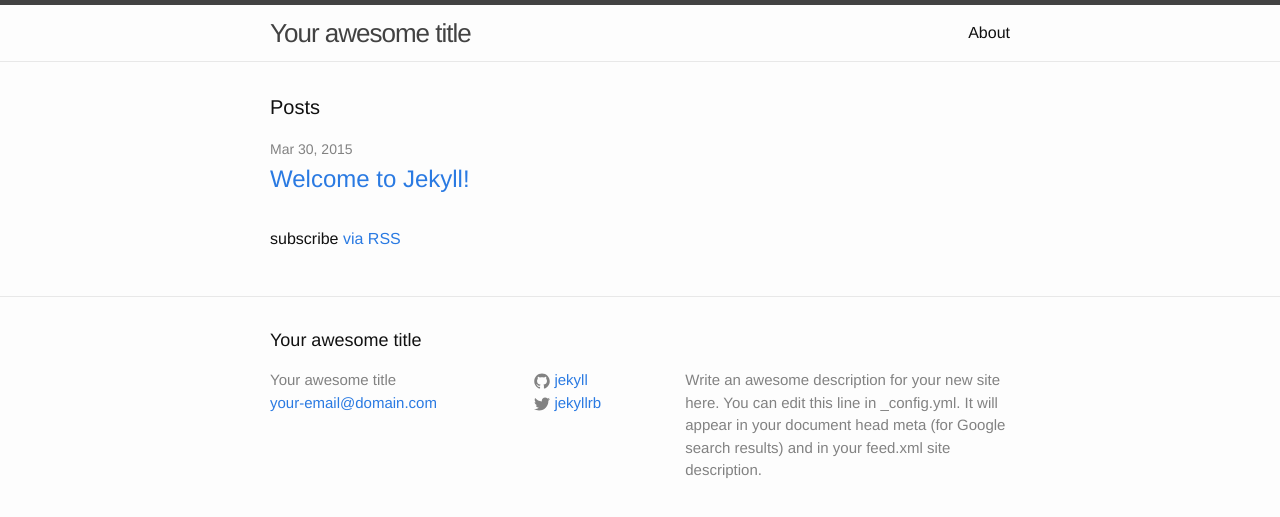
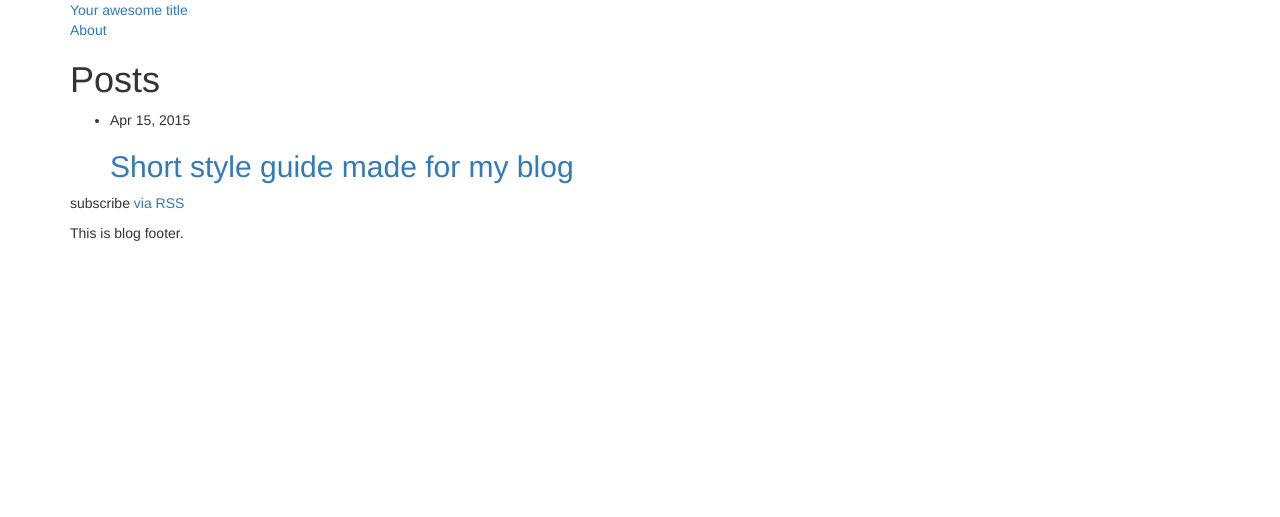
Before and after one commit to be-codified/personal-presentation-site, a Jekyll site: the page built from jekyll/index.html, in a window 1280 px wide. Shown: the top 517 px of the page. Built offline with Jekyll 4.4.1, drawn with Linux system fonts in a browser that asks for light colours; nearby versions of some CDN libraries; library files that are not in the unit come from our copies; some of the changed lines change nothing that is shown.

Commit message:
jekyll config changed

```diff
--- a/jekyll/_config.yml
+++ b/jekyll/_config.yml
@@ -5,8 +5,8 @@ description: > # this means to ignore newlines until "baseurl:"
   Write an awesome description for your new site here. You can edit this
   line in _config.yml. It will appear in your document head meta (for
   Google search results) and in your feed.xml site description.
-baseurl: "" # the subpath of your site, e.g. /blog/
-url: "http://yourdomain.com" # the base hostname & protocol for your site
+baseurl: "/jekyll/_site/" # the subpath of your site, e.g. /blog/
+url: "http://be-codified.local.com:8080" # the base hostname & protocol for your site
 twitter_username: jekyllrb
 github_username:  jekyll
 
--- a/jekyll/_includes/footer.html
+++ b/jekyll/_includes/footer.html
@@ -1,55 +1,4 @@
-<footer class="site-footer">
-
-  <div class="wrapper">
-
-    <h2 class="footer-heading">{{ site.title }}</h2>
-
-    <div class="footer-col-wrapper">
-      <div class="footer-col  footer-col-1">
-        <ul class="contact-list">
-          <li>{{ site.title }}</li>
-          <li><a href="mailto:{{ site.email }}">{{ site.email }}</a></li>
-        </ul>
-      </div>
-
-      <div class="footer-col  footer-col-2">
-        <ul class="social-media-list">
-          {% if site.github_username %}
-          <li>
-            <a href="https://github.com/{{ site.github_username }}">
-              <span class="icon  icon--github">
-                <svg viewBox="0 0 16 16">
-                  <path fill="#828282" d="M7.999,0.431c-4.285,0-7.76,3.474-7.76,7.761 c0,3.428,2.223,6.337,5.307,7.363c0.388,0.071,0.53-0.168,0.53-0.374c0-0.184-0.007-0.672-0.01-1.32 c-2.159,0.469-2.614-1.04-2.614-1.04c-0.353-0.896-0.862-1.135-0.862-1.135c-0.705-0.481,0.053-0.472,0.053-0.472 c0.779,0.055,1.189,0.8,1.189,0.8c0.692,1.186,1.816,0.843,2.258,0.645c0.071-0.502,0.271-0.843,0.493-1.037 C4.86,11.425,3.049,10.76,3.049,7.786c0-0.847,0.302-1.54,0.799-2.082C3.768,5.507,3.501,4.718,3.924,3.65 c0,0,0.652-0.209,2.134,0.796C6.677,4.273,7.34,4.187,8,4.184c0.659,0.003,1.323,0.089,1.943,0.261 c1.482-1.004,2.132-0.796,2.132-0.796c0.423,1.068,0.157,1.857,0.077,2.054c0.497,0.542,0.798,1.235,0.798,2.082 c0,2.981-1.814,3.637-3.543,3.829c0.279,0.24,0.527,0.713,0.527,1.437c0,1.037-0.01,1.874-0.01,2.129 c0,0.208,0.14,0.449,0.534,0.373c3.081-1.028,5.302-3.935,5.302-7.362C15.76,3.906,12.285,0.431,7.999,0.431z"/>
-                </svg>
-              </span>
-
-              <span class="username">{{ site.github_username }}</span>
-            </a>
-          </li>
-          {% endif %}
-
-          {% if site.twitter_username %}
-          <li>
-            <a href="https://twitter.com/{{ site.twitter_username }}">
-              <span class="icon  icon--twitter">
-                <svg viewBox="0 0 16 16">
-                  <path fill="#828282" d="M15.969,3.058c-0.586,0.26-1.217,0.436-1.878,0.515c0.675-0.405,1.194-1.045,1.438-1.809
-                  c-0.632,0.375-1.332,0.647-2.076,0.793c-0.596-0.636-1.446-1.033-2.387-1.033c-1.806,0-3.27,1.464-3.27,3.27 c0,0.256,0.029,0.506,0.085,0.745C5.163,5.404,2.753,4.102,1.14,2.124C0.859,2.607,0.698,3.168,0.698,3.767 c0,1.134,0.577,2.135,1.455,2.722C1.616,6.472,1.112,6.325,0.671,6.08c0,0.014,0,0.027,0,0.041c0,1.584,1.127,2.906,2.623,3.206 C3.02,9.402,2.731,9.442,2.433,9.442c-0.211,0-0.416-0.021-0.615-0.059c0.416,1.299,1.624,2.245,3.055,2.271 c-1.119,0.877-2.529,1.4-4.061,1.4c-0.264,0-0.524-0.015-0.78-0.046c1.447,0.928,3.166,1.469,5.013,1.469 c6.015,0,9.304-4.983,9.304-9.304c0-0.142-0.003-0.283-0.009-0.423C14.976,4.29,15.531,3.714,15.969,3.058z"/>
-                </svg>
-              </span>
-
-              <span class="username">{{ site.twitter_username }}</span>
-            </a>
-          </li>
-          {% endif %}
-        </ul>
-      </div>
-
-      <div class="footer-col  footer-col-3">
-        <p class="text">{{ site.description }}</p>
-      </div>
-    </div>
-
-  </div>
-
-</footer>
+    <footer>
+        This is blog footer.
+    </footer>
+</div>
--- a/jekyll/_includes/head.html
+++ b/jekyll/_includes/head.html
@@ -1,12 +1,24 @@
-<head>
-  <meta charset="utf-8">
-  <meta http-equiv="X-UA-Compatible" content="IE=edge">
-  <meta name="viewport" content="width=device-width, initial-scale=1">
+<!DOCTYPE html>
+<html lang="en" ng-app="myApp">
+    <head>
+        <meta charset="utf-8" />
+        <meta http-equiv="X-UA-Compatible" content="IE=edge" />
+        <meta name="description" content="{% if page.excerpt %}{{ page.excerpt | strip_html | strip_newlines | truncate: 160 }}{% else %}{{ site.description }}{% endif %}">
+        <meta name="viewport" content="width=device-width, initial-scale=1" />
+        <title>{% if page.title %}{{ page.title }}{% else %}{{ site.title }}{% endif %}</title>
 
-  <title>{% if page.title %}{{ page.title }}{% else %}{{ site.title }}{% endif %}</title>
-  <meta name="description" content="{% if page.excerpt %}{{ page.excerpt | strip_html | strip_newlines | truncate: 160 }}{% else %}{{ site.description }}{% endif %}">
+        <!-- fonts -->
+        <!-- here goes fonts -->
 
-  <link rel="stylesheet" href="{{ "/css/main.css" | prepend: site.baseurl }}">
-  <link rel="canonical" href="{{ page.url | replace:'index.html','' | prepend: site.baseurl | prepend: site.url }}">
-  <link rel="alternate" type="application/rss+xml" title="{{ site.title }}" href="{{ "/feed.xml" | prepend: site.baseurl | prepend: site.url }}" />
-</head>
+        <!-- stylesheets -->
+        <link href="{{ "../../../css/bootstrap.min.css" | prepend: site.baseurl }}" rel="stylesheet" media="screen" />
+        <link href="{{ "../../../css/custom-styles.min.css" | prepend: site.baseurl }}" rel="stylesheet" media="screen" />
+
+        <link rel="canonical" href="{{ page.url | replace:'index.html','' | prepend: site.baseurl | prepend: site.url }}">
+        <link rel="alternate" type="application/rss+xml" title="{{ site.title }}" href="{{ "/feed.xml" | prepend: site.baseurl | prepend: site.url }}" />
+
+        <!-- google analytics tracking code -->
+        <script type="text/javascript">
+            // here goes code
+        </script>
+    </head>
--- a/jekyll/_includes/header.html
+++ b/jekyll/_includes/header.html
@@ -1,18 +1,7 @@
-<header class="site-header">
-
-  <div class="wrapper">
-
+<div class="container blog">
+    <header>
         <a class="site-title" href="{{ site.baseurl }}/">{{ site.title }}</a>
-
         <nav class="site-nav">
-      <a href="#" class="menu-icon">
-        <svg viewBox="0 0 18 15">
-          <path fill="#424242" d="M18,1.484c0,0.82-0.665,1.484-1.484,1.484H1.484C0.665,2.969,0,2.304,0,1.484l0,0C0,0.665,0.665,0,1.484,0 h15.031C17.335,0,18,0.665,18,1.484L18,1.484z"/>
-          <path fill="#424242" d="M18,7.516C18,8.335,17.335,9,16.516,9H1.484C0.665,9,0,8.335,0,7.516l0,0c0-0.82,0.665-1.484,1.484-1.484 h15.031C17.335,6.031,18,6.696,18,7.516L18,7.516z"/>
-          <path fill="#424242" d="M18,13.516C18,14.335,17.335,15,16.516,15H1.484C0.665,15,0,14.335,0,13.516l0,0 c0-0.82,0.665-1.484,1.484-1.484h15.031C17.335,12.031,18,12.696,18,13.516L18,13.516z"/>
-        </svg>
-      </a>
-
             <div class="trigger">
                 {% for page in site.pages %}
                     {% if page.title %}
@@ -21,7 +10,4 @@
                 {% endfor %}
           </div>
         </nav>
-
-  </div>
-
     </header>
--- a/jekyll/_posts/2015-03-30-welcome-to-jekyll.markdown
+++ /dev/null
@@ -1,25 +0,0 @@
----
-layout: post
-title:  "Welcome to Jekyll!"
-date:   2015-03-30 23:13:43
-categories: jekyll update
----
-You’ll find this post in your `_posts` directory. Go ahead and edit it and re-build the site to see your changes. You can rebuild the site in many different ways, but the most common way is to run `jekyll serve`, which launches a web server and auto-regenerates your site when a file is updated.
-
-To add new posts, simply add a file in the `_posts` directory that follows the convention `YYYY-MM-DD-name-of-post.ext` and includes the necessary front matter. Take a look at the source for this post to get an idea about how it works.
-
-Jekyll also offers powerful support for code snippets:
-
-{% highlight ruby %}
-def print_hi(name)
-  puts "Hi, #{name}"
-end
-print_hi('Tom')
-#=> prints 'Hi, Tom' to STDOUT.
-{% endhighlight %}
-
-Check out the [Jekyll docs][jekyll] for more info on how to get the most out of Jekyll. File all bugs/feature requests at [Jekyll’s GitHub repo][jekyll-gh]. If you have questions, you can ask them on [Jekyll’s dedicated Help repository][jekyll-help].
-
-[jekyll]:      http://jekyllrb.com
-[jekyll-gh]:   https://github.com/jekyll/jekyll
-[jekyll-help]: https://github.com/jekyll/jekyll-help
--- /dev/null
+++ b/jekyll/_posts/2015-04-15-short-style-guide-made-for-my-blog.markdown
@@ -0,0 +1,166 @@
+---
+layout: post
+title:  "Short style guide made for my blog"
+date:   2015-04-15 20:01:48
+categories:
+---
+
+> TODO: At the end of article.
+As I have started a new blog, I needed to define some rules how basic elements (pretty much the typography), should be displayed. For writing articles I am using [Jekyll][1], a simple static site generator. In addition to style guide I have been adding also a [markdown syntax][2] and CSS code.
+
+## What is a style guide?
+
+In general a style guide is a set of rules (standards) for writing and designing documents for keeping consistency accross one or more documents. What about website style guide? Think of it as a set of rules to keep consistency accross your site &mdash; this can be rules for layout, navigation, typography, color palletes and a lot of more.
+
+---
+
+Here are the rules for the folowing HTML elements.
+
+## Typography
+
+### 1. Headings
+
+##### Heading 2
+
+###### Sample
+
+## Heading 2 lorem ipsum dolor sit amet, consectetur adipisicing elit, sed do eiusmod tempor.
+
+###### Markdown syntax
+
+    ## Heading 2 lorem ipsum dolor sit amet, consectetur adipisicing elit, sed do eiusmod tempor.
+
+###### CSS code
+
+    h2 {
+        property: value;
+    }
+
+---
+
+##### Heading 3
+
+###### Sample
+
+### Heading 3 lorem ipsum dolor sit amet, consectetur adipisicing elit, sed do eiusmod tempor.
+
+###### Markdown syntax
+
+    ### Heading 3 lorem ipsum dolor sit amet, consectetur adipisicing elit, sed do eiusmod tempor.
+
+###### CSS code
+
+    h3 {
+        property: value;
+    }
+
+---
+
+##### Heading 4
+
+###### Sample
+
+#### Heading 4 lorem ipsum dolor sit amet, consectetur adipisicing elit, sed do eiusmod tempor.
+
+###### Markdown syntax
+
+    #### Heading 4 lorem ipsum dolor sit amet, consectetur adipisicing elit, sed do eiusmod tempor.
+
+###### CSS code
+
+    h4 {
+        property: value;
+    }
+
+### 2. Paragraph (including bold, italic, link)
+
+---
+
+##### Paragraph
+
+###### Sample
+
+#### Paragraph lorem ipsum dolor sit amet, consectetur adipisicing elit, sed do eiusmod tempor.
+
+###### Markdown syntax
+
+    Paragraph lorem ipsum dolor sit amet, consectetur adipisicing elit, sed do eiusmod tempor.
+
+###### CSS code
+
+    p {
+        property: value;
+    }
+
+---
+
+##### Italic
+
+###### Sample
+
+Lorem *ipsum dolor* sit amet, consectetur adipisicing elit, sed do eiusmod tempor.
+
+###### Markdown syntax
+
+    Lorem *ipsum dolor* sit amet, consectetur adipisicing elit, sed do eiusmod tempor.
+
+###### CSS code
+
+    i {
+        property: value;
+    }
+
+---
+
+##### Bold
+
+###### Sample
+
+Lorem **ipsum dolor** sit amet, consectetur adipisicing elit, sed do eiusmod tempor.
+
+###### Markdown syntax
+
+    Lorem **ipsum dolor** sit amet, consectetur adipisicing elit, sed do eiusmod tempor.
+
+###### CSS code
+
+    b {
+        property: value;
+    }
+
+---
+
+##### Hyperlink
+
+###### Sample
+
+Lorem [ipsum dolor](http://www.some-site.com) sit amet, consectetur adipisicing elit, sed do eiusmod tempor.
+
+###### Markdown syntax
+
+    Lorem [ipsum dolor](http://www.some-site.com) sit amet, consectetur adipisicing elit, sed do eiusmod tempor.
+
+###### CSS code
+
+    a {
+        property: value;
+    }
+
+---
+
+### Conclusion
+
+This style guide will be live (as any style guide should be) and updated when needed so.
+
+NOTE: As I was using HTML elements e.g. title "Headings" or "Paragraph (including bold, italic, link)") in this blog post, they were specifically slightly modified for the proper display just in this post.
+
+* * *
+
+[1]: http://jekyllrb.com "Jekyll"
+[2]: http://daringfireball.net/projects/markdown/ "Markdown"
+
+#### Sources:
+
+1. [Style guide - Wikipedia, the free encyclopedia](http://en.wikipedia.org/wiki/Style_guide)
+2. [Create a website style guide](http://www.creativebloq.com/design/create-website-style-guide-6123030)
+3. [Jekyll.com by Tom Preston-Werner, GitHub's co-founder](http://jekyllrb.com)
```
Also changed, not shown: 2 other files. Lines whose indentation alone changed are shown as unchanged.
